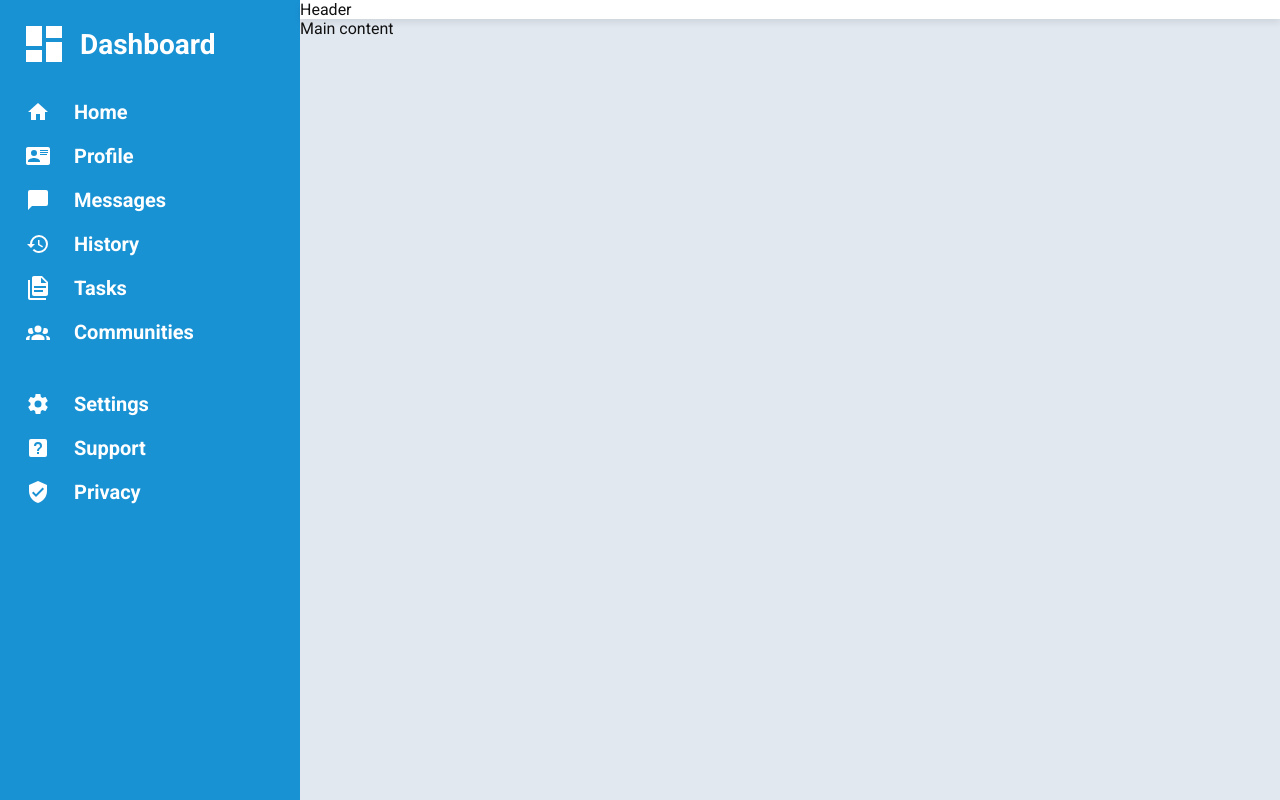
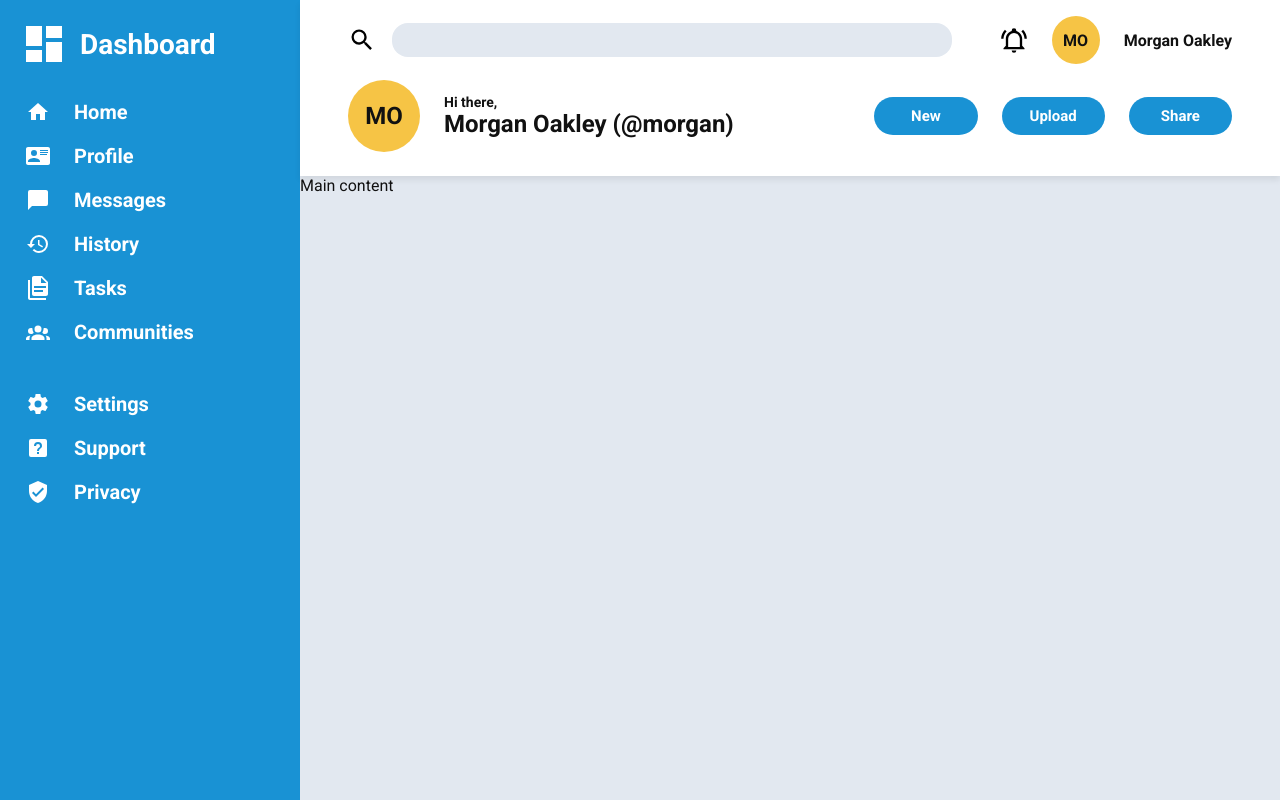
Before and after one commit to motazhoda17/odin-admin-dashboard, a plain HTML site: page index.html in a window 1280 px wide. Drawn offline with Linux system fonts and the light colour scheme.

Commit message:
Add header with search bar, user info, greeting and buttons

```diff
--- a/index.html
+++ b/index.html
@@ -35,7 +35,34 @@
   </aside>
 
   <header class="header">
-    Header
+    <div class="header-top">
+      <div class="search">
+        <img src="icons/magnify.svg" alt="">
+        <input type="search" aria-label="Search">
+      </div>
+
+      <div class="user-info">
+        <img src="icons/bell-ring-outline.svg" alt="Notifications" class="icon">
+        <div class="avatar avatar-small" style="--color: #f6c445">MO</div>
+        <span class="user-name">Morgan Oakley</span>
+      </div>
+    </div>
+
+    <div class="header-bottom">
+      <div class="greeting">
+        <div class="avatar avatar-large" style="--color: #f6c445">MO</div>
+        <div>
+          <p class="hi">Hi there,</p>
+          <p class="name">Morgan Oakley (@morgan)</p>
+        </div>
+      </div>
+
+      <div class="header-buttons">
+        <button>New</button>
+        <button>Upload</button>
+        <button>Share</button>
+      </div>
+    </div>
   </header>
 
   <main class="main">
--- a/style.css
+++ b/style.css
@@ -88,3 +88,119 @@ body {
 .nav-list img {
   width: 24px;
 }
+
+/* ----- Avatars (circles with initials) ----- */
+.avatar {
+  display: grid;
+  place-items: center; /* centers the initials */
+  border-radius: 50%;
+  background-color: var(--color);
+  color: #111;
+  font-weight: 700;
+}
+
+.avatar-small {
+  width: 48px;
+  height: 48px;
+}
+
+.avatar-large {
+  width: 72px;
+  height: 72px;
+  font-size: 24px;
+}
+
+/* ----- Header ----- */
+.header {
+  display: grid;
+  gap: 16px;
+  padding: 16px 48px 24px;
+}
+
+.header-top,
+.header-bottom {
+  display: grid;
+  grid-template-columns: 1fr auto; /* left side grows, right side fits its content */
+  align-items: center;
+  gap: 48px;
+}
+
+.search {
+  display: grid;
+  grid-template-columns: auto 1fr;
+  align-items: center;
+  gap: 16px;
+}
+
+/* SVG icons need a set width, or they shrink to nothing inside a grid */
+.search img,
+.user-info .icon {
+  width: 28px;
+}
+
+.search input {
+  max-width: 600px;
+  padding: 8px 16px;
+  border: none;
+  border-radius: 16px;
+  background-color: #e2e8f0;
+  font-size: 16px;
+}
+
+.search input:focus {
+  outline: 2px solid #1992d4;
+}
+
+.user-info {
+  display: grid;
+  grid-auto-flow: column; /* put items side by side */
+  align-items: center;
+  gap: 24px;
+}
+
+.user-name {
+  font-weight: 700;
+}
+
+.greeting {
+  display: grid;
+  grid-template-columns: auto 1fr;
+  align-items: center;
+  gap: 24px;
+}
+
+.greeting p {
+  margin: 0;
+}
+
+.hi {
+  font-size: 14px;
+  font-weight: 700;
+}
+
+.name {
+  font-size: 24px;
+  font-weight: 700;
+}
+
+.header-buttons {
+  display: grid;
+  grid-template-columns: repeat(3, 1fr);
+  gap: 24px;
+}
+
+.header-buttons button {
+  padding: 10px 28px;
+  border: none;
+  border-radius: 24px;
+  background-color: #1992d4;
+  color: #fff;
+  font-family: inherit;
+  font-size: 15px;
+  font-weight: 700;
+  cursor: pointer;
+}
+
+.header-buttons button:hover {
+  background-color: #147ab3;
+}
```
